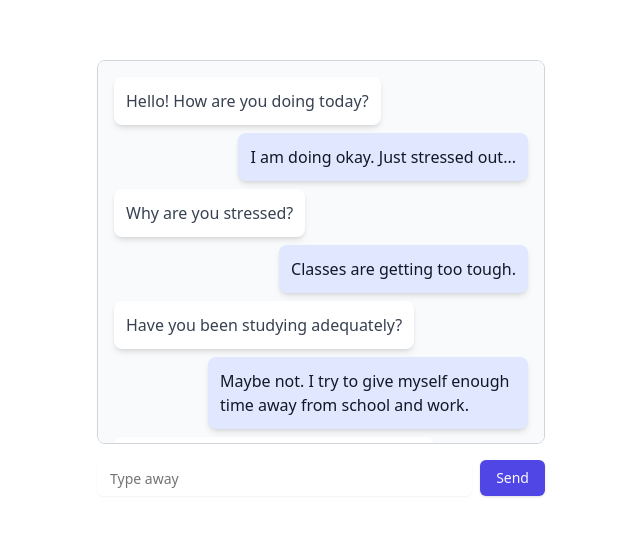
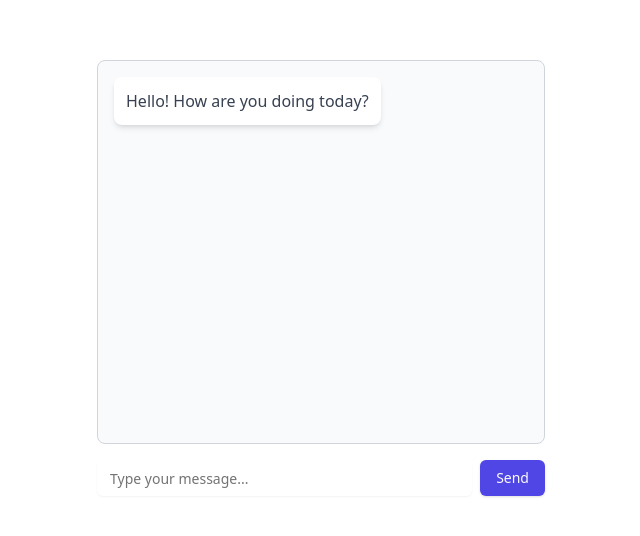
Before and after one commit to ardiahm/hackai_chatbot, a Next.js app in the folder thankschatgpt/: page /1 in a window 1280 px wide. Shown: the part 122-658 px from the top of the page, without its empty margins (319-959 px from the left). Built offline with nearby package versions, Linux system fonts and the light colour scheme.

Commit message:
Latest update of working interaction with gemini

```diff
--- a/thankschatgpt/app/[chat]/page.tsx
+++ b/thankschatgpt/app/[chat]/page.tsx
@@ -1,7 +1,6 @@
-//work on here
 "use client";
 
-import { useState } from "react";
+import { useState, useRef, useEffect } from "react";
 import { Button } from "@/components/ui/button";
 import { Input } from "@/components/ui/input";
 import Messagebubble from "@/components/ui/messagebubble";
@@ -14,42 +13,68 @@ export default function Page() {
 
   const [messages, setMessages] = useState<Message[]>([
     { text: "Hello! How are you doing today?", sender: "ai" },
-    { text: "I am doing okay. Just stressed out...", sender: "user" },
-    { text: "Why are you stressed?", sender: "ai" },
-    { text: "Classes are getting too tough.", sender: "user" },
-    { text: "Have you been studying adequately?", sender: "ai" },
-    {
-      text: "Maybe not. I try to give myself enough time away from school and work.",
-      sender: "user",
-    },
-    {
-      text: "Maybe you should try visiting your TA's office hours! It's a nice way to study without feeling like you are trapped inside the library.",
-      sender: "ai",
-    },
   ]);
+  const [input, setInput] = useState("");
+  const messagesEndRef = useRef<HTMLDivElement>(null);
+
+  // Auto-scroll to the latest message
+  useEffect(() => {
+    messagesEndRef.current?.scrollIntoView({ behavior: "smooth" });
+  }, [messages]);
+
+  const sendMessage = async () => {
+    if (!input.trim()) return;
+
+    const userMessage: Message = { text: input, sender: "user" };
+    setMessages((prev) => [...prev, userMessage]);
+    setInput("");
+
+    try {
+      const response = await fetch("/api/chat", {
+        method: "POST",
+        headers: { "Content-Type": "application/json" },
+        body: JSON.stringify({ userMessage: input }),
+      });
+
+      const data = await response.json();
+
+      if (response.ok && data.reply) {
+        const botMessage: Message = { text: data.reply, sender: "ai" };
+        setMessages((prev) => [...prev, botMessage]);
+      } else {
+        console.error("Error:", data.error || "Invalid response from AI.");
+      }
+    } catch (error) {
+      console.error("Failed to send message:", error);
+    }
+  };
 
   return (
-    // full container, holds messages and input/send seperately
     <div className="flex flex-col items-center justify-center h-screen w-full">
       {/* Chat Messages Container */}
       <div className="w-screen flex flex-col justify-center items-center">
         <div className="w-full max-w-md h-96 overflow-y-auto border border-gray-300 rounded-lg p-4 bg-gray-50 flex flex-col space-y-2">
           {messages.map((msg, index) => (
-            <Messagebubble
-              key={index}
-              text={msg.text}
-              sender={msg.sender as "user" | "ai"}
-            />
+            <Messagebubble key={index} text={msg.text} sender={msg.sender} />
           ))}
+          <div ref={messagesEndRef} />
         </div>
-        {/* input field and send button*/}
+        {/* Input field and send button */}
         <div className="flex w-full max-w-md items-center space-x-2 pt-2 mt-2">
           <Input
             className="border border-transparent focus:outline-none focus:ring-2 focus:border-indigo-600 hover:border-indigo-600 flex-1"
-            type="message"
-            placeholder="Type away"
+            type="text"
+            placeholder="Type your message..."
+            value={input}
+            onChange={(e) => setInput(e.target.value)}
+            onKeyDown={(e) => e.key === "Enter" && sendMessage()}
           />
-          <Button className="bg-indigo-600 hover:bg-indigo-700">Send</Button>
+          <Button
+            className="bg-indigo-600 hover:bg-indigo-700"
+            onClick={sendMessage}
+          >
+            Send
+          </Button>
         </div>
       </div>
     </div>
--- /dev/null
+++ b/thankschatgpt/app/api/chat/route.ts
@@ -0,0 +1,25 @@
+import { NextRequest, NextResponse } from "next/server";
+
+export async function POST(req: NextRequest) {
+  try {
+    const { userMessage } = await req.json();
+    if (!userMessage) {
+      return NextResponse.json({ error: "No message provided" }, { status: 400 });
+    }
+
+    // Call Gemini AI (or mock response for now)
+    const aiResponse = await fetchGeminiResponse(userMessage);
+
+    return NextResponse.json({ reply: aiResponse });
+  } catch (error) {
+    console.error("API Error:", error);
+    return NextResponse.json({ error: "Error fetching response" }, { status: 500 });
+  }
+}
+
+// Mock function — Replace with Gemini AI API call
+async function fetchGeminiResponse(message: string): Promise<string> {
+  return new Promise((resolve) => {
+    setTimeout(() => resolve(`I'm here to help. You said: "${message}"`), 1000);
+  });
+}
```
